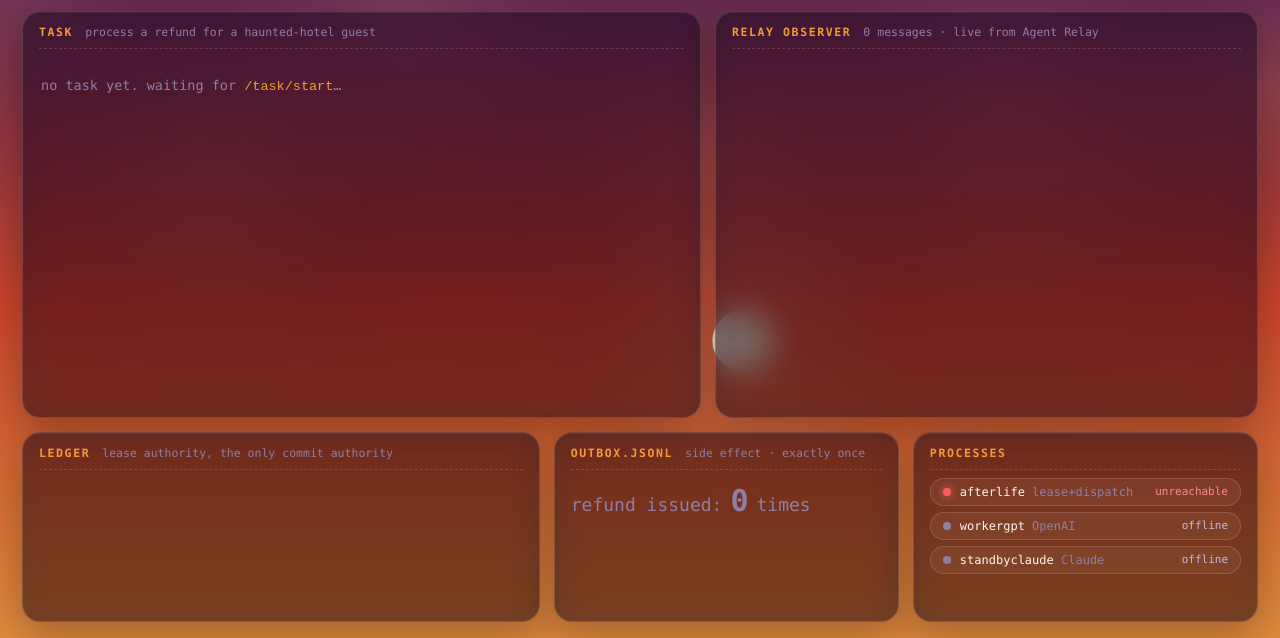
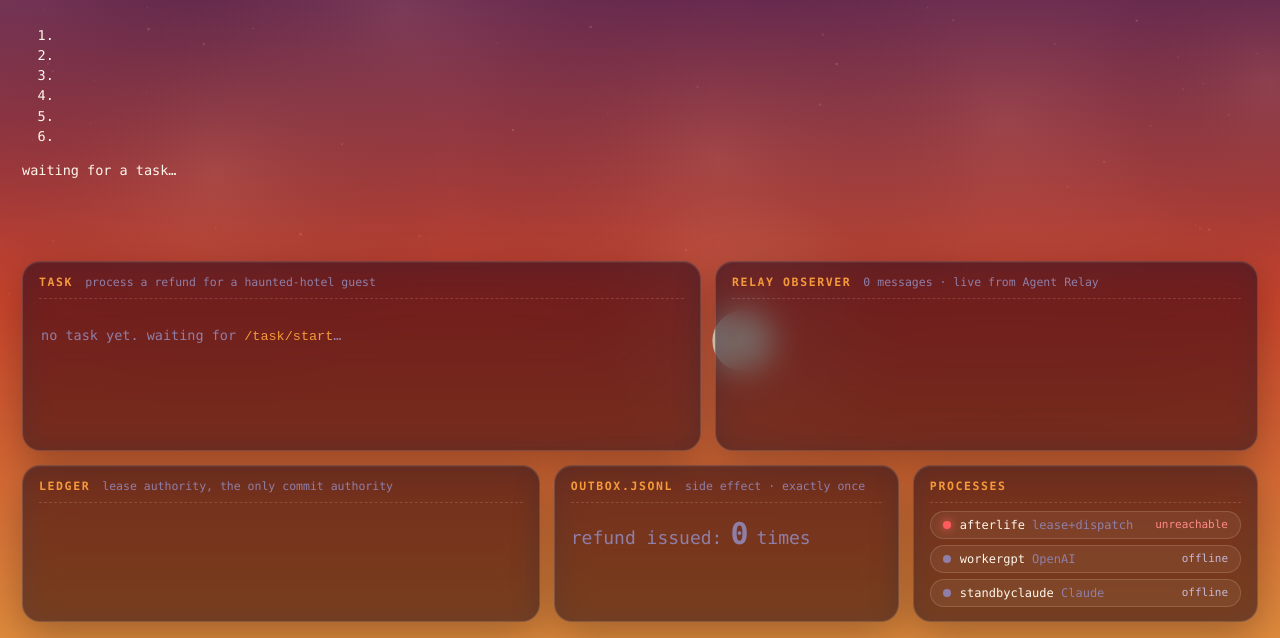
Before and after one commit to charliegillet/halloweenhack, a website: page app/index.html in a window 1280 px wide. Shown: the part 162-800 px from the top of the page. Drawn offline with Linux system fonts and the light colour scheme; no server answers; animation ran at ten frames a second.

Commit message:
Update app/index.html
Co-Authored-By: Claude Opus 5.5 <noreply@anthropic.com>

```diff
--- a/app/index.html
+++ b/app/index.html
@@ -33,6 +33,12 @@
       </div>
     </header>
 
+    <div class="story" id="story" aria-live="polite">
+      <ol class="pips" id="story-pips"><li></li><li></li><li></li><li></li><li></li><li></li></ol>
+      <div class="cap" id="story-cap">waiting for a task…</div>
+      <div class="sub" id="story-sub"></div>
+    </div>
+
     <main class="grid">
       <section class="panel tasks">
         <div class="phead"><h2>task</h2><span class="hint">process a refund for a haunted-hotel guest</span></div>
```
